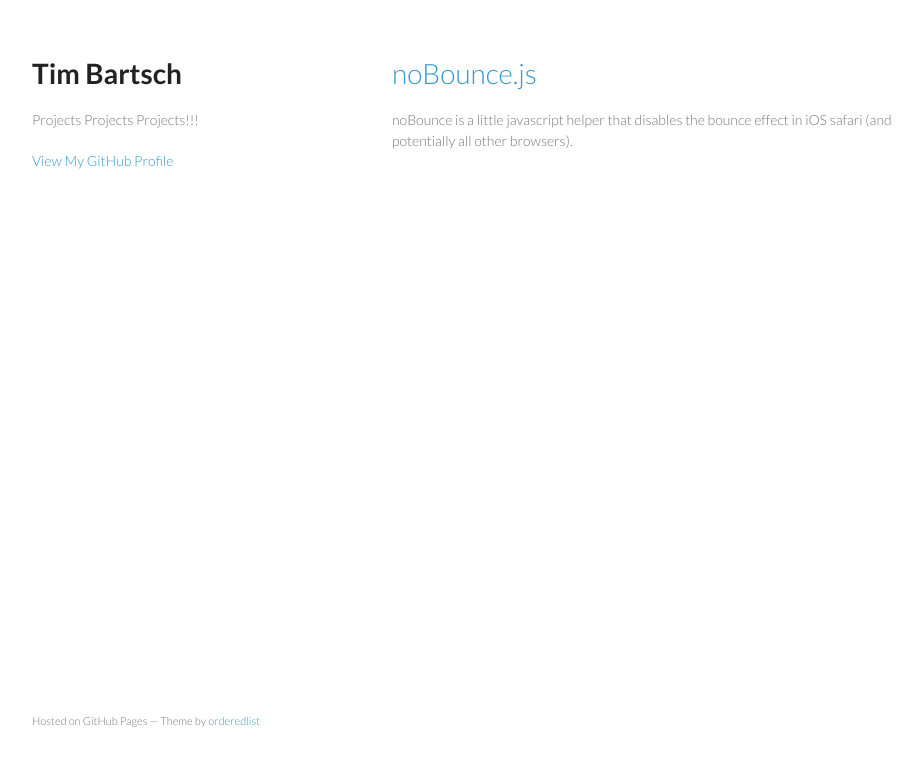
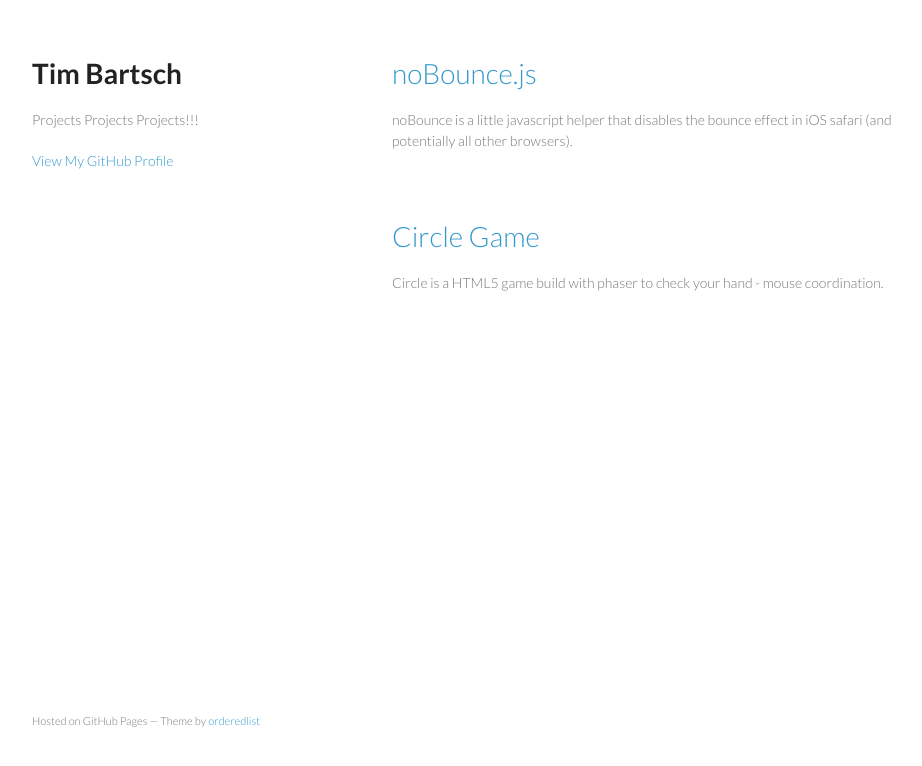
Before and after one commit to timbartsch/timbartsch.github.io, a plain HTML site: page index.html in a window 1280 px wide. Shown: the whole page, without its empty margins (178-1100 px from the left). Drawn offline with Linux system fonts and the light colour scheme.

Commit message:
Add circle game

```diff
--- a/index.html
+++ b/index.html
@@ -24,8 +24,11 @@
       </header>
       <section>
         <h1><a href="https://github.com/timbartsch/no-bounce">noBounce.js</a></h1>
-
-<p>noBounce is a little javascript helper that disables the bounce effect in iOS safari (and potentially all other browsers).</p>
+        <p>noBounce is a little javascript helper that disables the bounce effect in iOS safari (and potentially all other browsers).</p>
+      </section>
+      <section>
+        <h1><a href="https://github.com/timbartsch/apps/circle-game">Circle Game</a></h1>
+        <p>Circle is a HTML5 game build with phaser to check your hand - mouse coordination.</p>
       </section>
       <footer>
         <p><small>Hosted on GitHub Pages &mdash; Theme by <a href="https://github.com/orderedlist">orderedlist</a></small></p>
```
